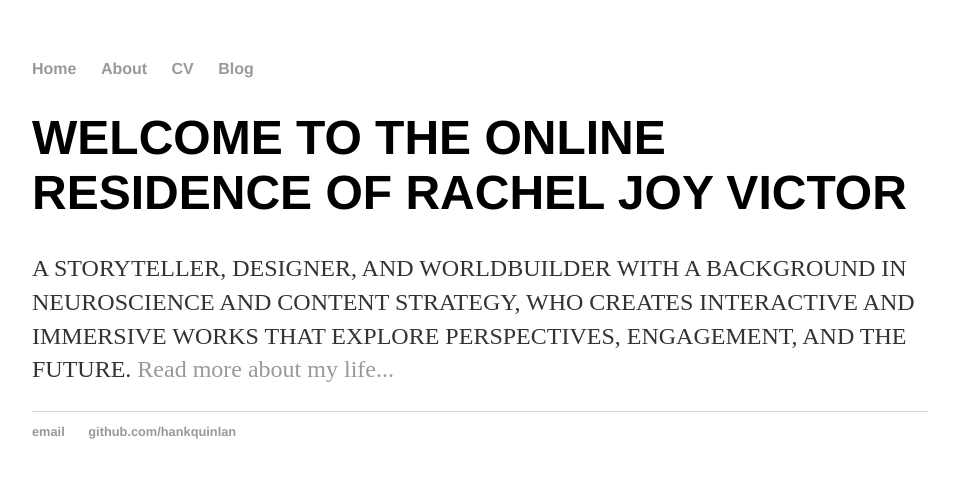
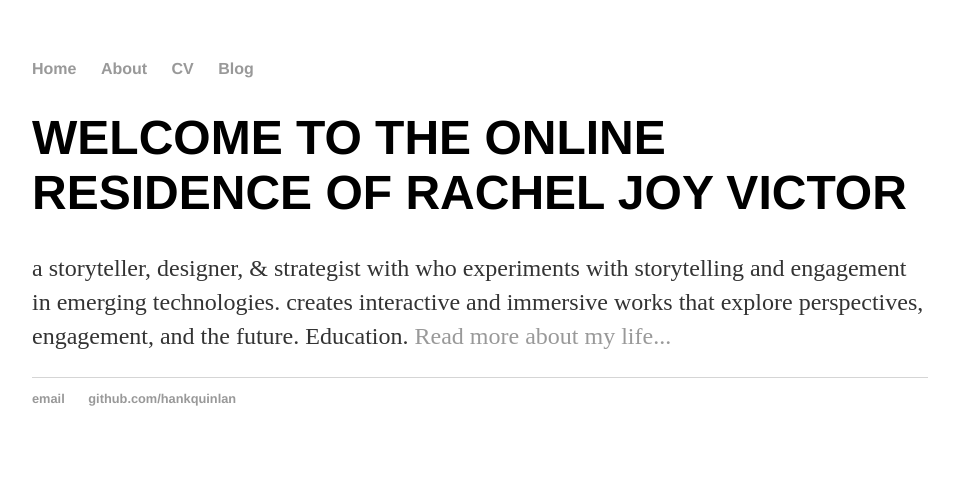
Before and after one commit to racheljoyvictor/racheljoyvictor.github.io, a Jekyll site: the page built from index.html, in a window 1280 px wide. Shown: the top 478 px of the page, without its empty margins (160-1119 px from the left). Built offline with Jekyll 4.4.1, drawn with Linux system fonts in a browser that asks for light colours.

Commit message:
Update index.html

```diff
--- a/index.html
+++ b/index.html
@@ -4,5 +4,6 @@ title: Rachel Joy Victor, a curious person
 ---
 <div class="blurb">
 	<h1>WELCOME TO THE ONLINE RESIDENCE OF RACHEL JOY VICTOR</h1>
-	<p>A STORYTELLER, DESIGNER, AND WORLDBUILDER WITH A BACKGROUND IN NEUROSCIENCE AND CONTENT STRATEGY, WHO CREATES INTERACTIVE AND IMMERSIVE WORKS THAT EXPLORE PERSPECTIVES, ENGAGEMENT, AND THE FUTURE. </em> <a href="/about">Read more about my life...</a></p>
+	<p>a storyteller, designer, & strategist with who experiments with storytelling and engagement in emerging technologies.
+		creates interactive and immersive works that explore perspectives, engagement, and the future. Education. </em> <a href="/about">Read more about my life...</a></p>
 </div><!-- /.blurb -->
```
